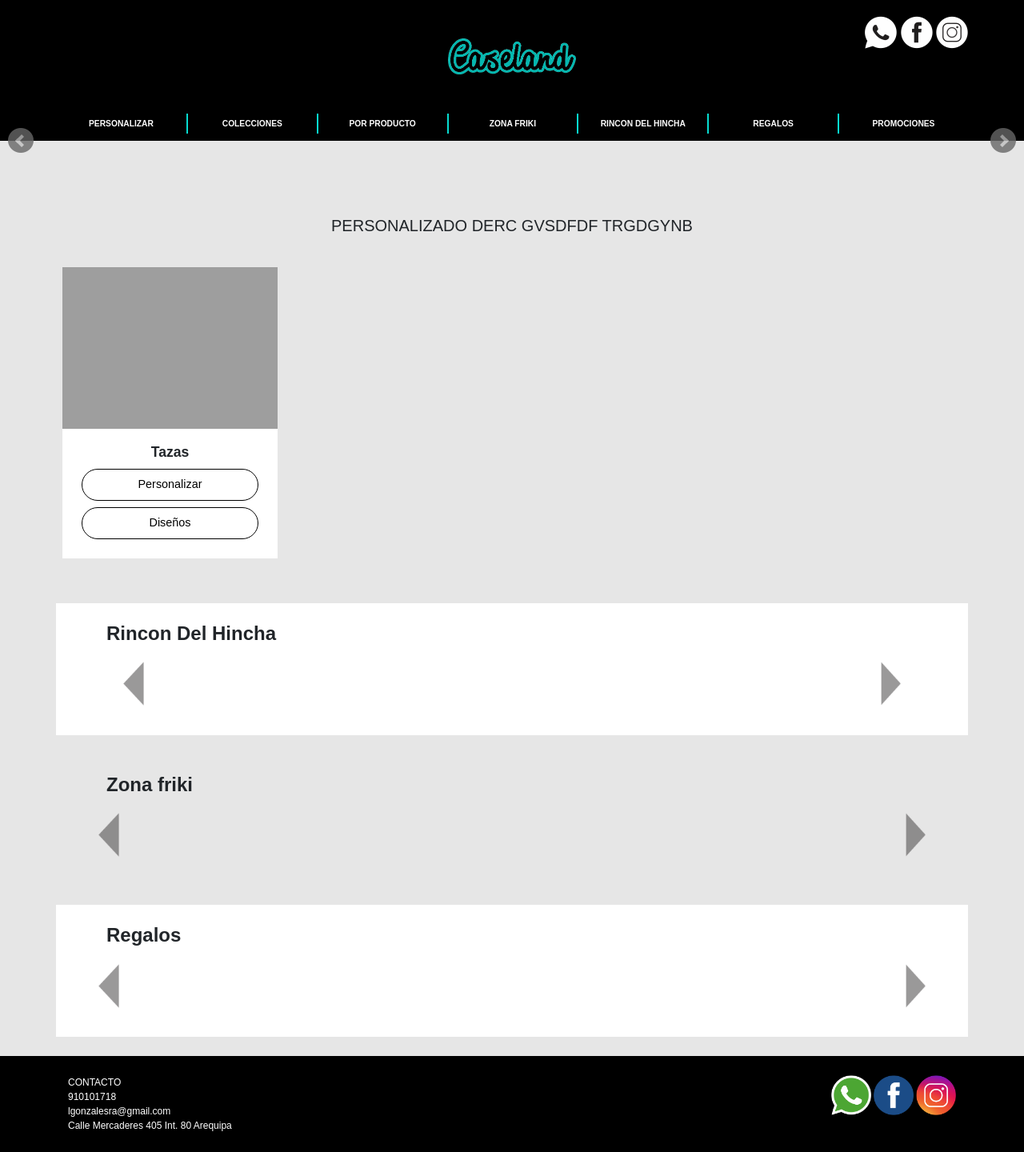
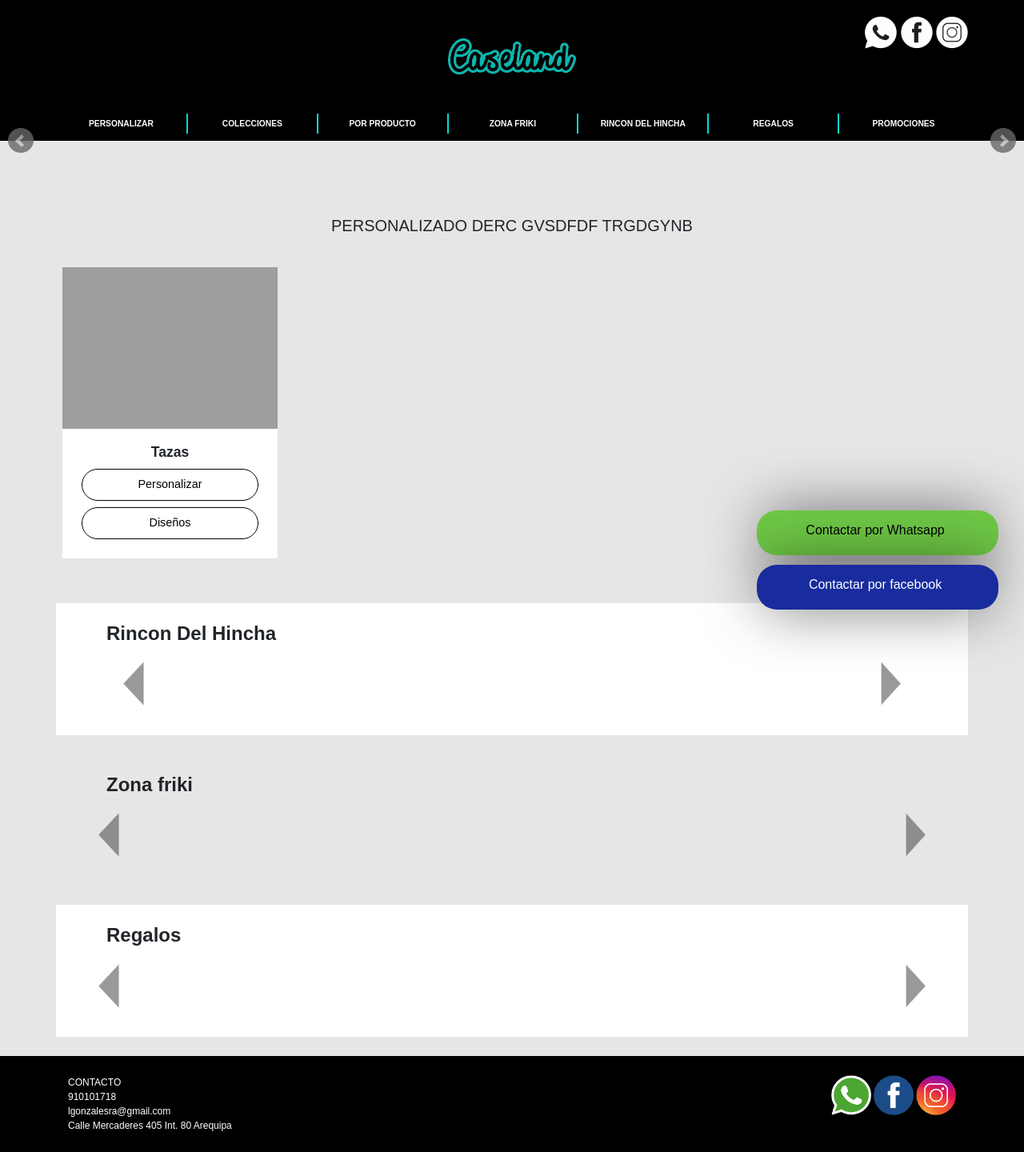
Before and after one commit to jheisonxxx/caseland_v2, a Django app: page / in a window 1280 px wide. Shown: the whole page at 80% size. Run offline with Django 3.2, Linux system fonts and the light colour scheme; data comes from the database, SQL or seed files in the repository; data that the repository does not hold is empty; some libraries are stand-ins or nearby versions; grey boxes are pictures that could not be loaded.

Commit message:
facebook and whastapp

```diff
--- a/templates/base.html
+++ b/templates/base.html
@@ -44,7 +44,7 @@
         <div class="collapse navbar-collapse" id="navbar">
           <ul class="navbar-nav">
             <li class="nav-item dropdown">
-            <a class="nav-link dropdown-toggle" href="http://example.com" id="navbarDropdownMenuLink" data-toggle="dropdown" aria-haspopup="true" aria-expanded="false">
+            <a class="nav-link dropdown-toggle" id="navbarDropdownMenuLink" data-toggle="dropdown" aria-haspopup="true" aria-expanded="false">
               PERSONALIZAR
             </a>
             <div class="dropdown-menu" aria-labelledby="navbarDropdownMenuLink">
@@ -54,7 +54,7 @@
             </div>
           </li>
             <li class="nav-item dropdown">
-              <a class="nav-link dropdown-toggle" href="http://example.com" id="navbarDropdownMenuLink" data-toggle="dropdown" aria-haspopup="true" aria-expanded="false">
+              <a class="nav-link dropdown-toggle" id="navbarDropdownMenuLink" data-toggle="dropdown" aria-haspopup="true" aria-expanded="false">
                   COLECCIONES
               </a>
                 <div class="dropdown-menu" aria-labelledby="navbarDropdownMenuLink">
@@ -64,7 +64,7 @@
                 </div>
             </li>
             <li class="nav-item dropdown">
-              <a class="nav-link dropdown-toggle" href="http://example.com" id="navbarDropdownMenuLink" data-toggle="dropdown" aria-haspopup="true" aria-expanded="false">
+              <a class="nav-link dropdown-toggle" id="navbarDropdownMenuLink" data-toggle="dropdown" aria-haspopup="true" aria-expanded="false">
                   POR PRODUCTO
               </a>
                 <div class="dropdown-menu" aria-labelledby="navbarDropdownMenuLink">
@@ -94,6 +94,22 @@
 </div>
 {% block content %}
 {% endblock %}
+<section class="chat-container">
+
+    <a href="https://api.whatsapp.com/send?phone=51910101718" class="wsp-button">
+        Contactar por Whatsapp
+    </a>
+    <div class="chat-button">
+        Contactar por facebook
+    </div>
+    <div class="chat-content">
+        <iframe src="https://www.facebook.com/plugins/page.php?href=https%3A%2F%2Fweb.facebook.com%2FCaselandpe-122846441810069%2F&tabs=messages&width=340&height=500&small_header=true&adapt_container_width=true&hide_cover=false&show_facepile=false&appId"
+                height="500" width="100%" style="border:none;overflow:hidden" scrolling="no" frameborder="0"
+                allowTransparency="true">
+        </iframe>
+    </div>
+</section>
+
 <div class="container-fluid footer-caseland d-none d-sm-none d-md-block d-lg-block d-xl-block">
     <div class="container">
         <div class="row py-4">
@@ -153,6 +169,11 @@ $(document).ready(function() {
         pager: false,
         auto: true
     });
+
+    $(".chat-button").on('click', function (e) {
+        e.preventDefault();
+        $(".chat-content").slideToggle('fast');
+    });
 });
 
 </script>
--- a/webcaseland/static/css/style.css
+++ b/webcaseland/static/css/style.css
@@ -399,6 +399,65 @@ body{
     z-index: 0;
 }
 
+.row-floating{
+    z-index: 1000;
+}
+
+/*Chat de Facebook*/
+
+.chat-container {
+    width: 23%;
+    min-width: 340px;
+    margin: 0;
+    padding: 0 2% 2% 0;
+    height: auto;
+    position: fixed;
+    bottom: 0;
+    right: 0;
+    z-index: 999;
+}
+
+.chat-container iframe {
+    width: 100%;
+}
+
+.wsp-button {
+    display: block;
+    width: 96%;
+    margin: 0 2% 4% 2%;
+    cursor: pointer;
+    user-select: none;
+    padding: 4% 6% 6% 4%;
+    background-color: #6EC745;
+    text-align: center;
+    color: black;
+    border-radius: 25px;
+    -webkit-box-shadow: 0 0 74px -7px rgba(0, 0, 0, 0.71);
+    -moz-box-shadow: 0 0 74px -7px rgba(0, 0, 0, 0.71);
+    box-shadow: 0 0 74px -7px rgba(0, 0, 0, 0.71);
+}
+
+.chat-button {
+    width: 96%;
+    margin: 0 2% 4% 2%;
+    cursor: pointer;
+    user-select: none;
+    padding: 4% 6% 6% 4%;
+    background-color: #182C9E;
+    text-align: center;
+    color: #fff;
+    border-radius: 25px;
+    -webkit-box-shadow: 0 0 74px -7px rgba(0, 0, 0, 0.71);
+    -moz-box-shadow: 0 0 74px -7px rgba(0, 0, 0, 0.71);
+    box-shadow: 0 0 74px -7px rgba(0, 0, 0, 0.71);
+}
+
+.chat-content {
+    width: 100%;
+    padding: 0;
+    display: none;
+    background-color: #fff;
+}
 
 @media (max-width: 768px) {
     .carousel-inner .carousel-item > div {
@@ -433,6 +492,7 @@ body{
     .navbar-dark .navbar-nav .nav-item:nth-child(7),.nav-item:nth-child(6),.nav-item:nth-child(5),.nav-item:nth-child(4){
         display: none;
     }
+
 }
 
 /*Small devices (landscape phones, 576px and up)*/
@@ -447,6 +507,8 @@ body{
     .margin-logo{
         height: 45px;
     }
+
+
 }
 
 @media (max-width: 992px) {
@@ -533,6 +595,9 @@ body{
         height: 40px;
     }
 
+    .chat-container{
+        display: none;
+    }
 
 }
 
```
